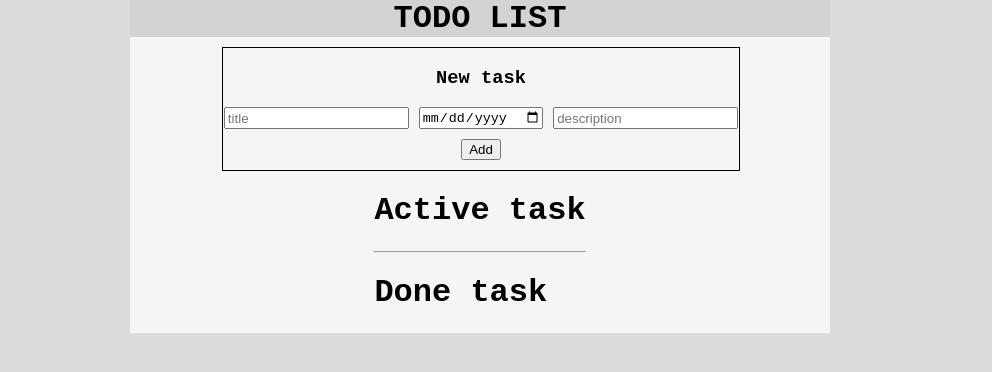
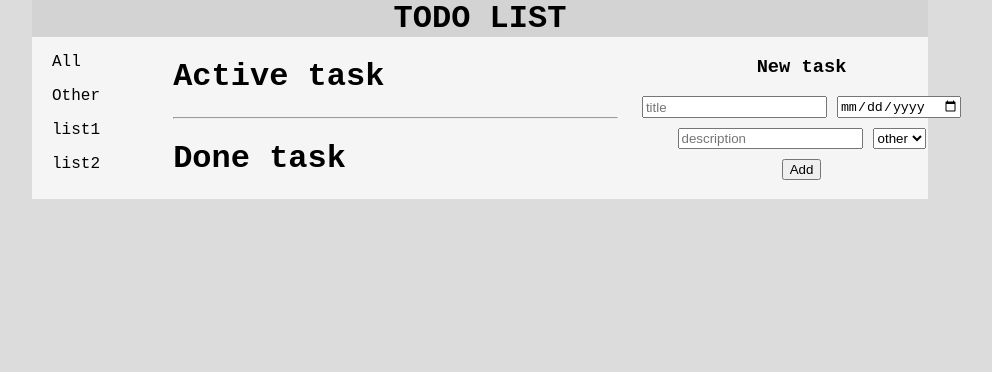
Before and after one commit to SerhiiOrSoratik/first-step-in-react, a React (Create React App) app: page / in a window 1280 px wide. Shown: the top 372 px of the page, without its empty margins (160-1152 px from the left). Built offline with nearby package versions, Linux system fonts and the light colour scheme.

Commit message:
change layout

```diff
--- a/package.json
+++ b/package.json
@@ -8,6 +8,7 @@
     "@testing-library/user-event": "^12.8.3",
     "react": "^17.0.2",
     "react-dom": "^17.0.2",
+    "react-router-dom": "^6.0.0-beta.2",
     "react-scripts": "4.0.3",
     "web-vitals": "^1.1.2"
   },
--- a/src/App.css
+++ b/src/App.css
@@ -1,5 +1,6 @@
 body {
     margin: 0;
+    padding: 0;
     background-color: gainsboro;
     font-family: "Courier New", Courier, monospace;
 }
@@ -9,11 +10,17 @@ body {
     justify-content: center;
   }
 
+.main-content {
+  display: flex;
+  justify-content: space-between;
+
+}
+
   .todo {
-    width: 700px;
+    width: 70%;
     height: 100%;
     background-color: whitesmoke;
     display: flex;
-    justify-content: center;
+    justify-content: space-between;
     flex-wrap: wrap;
   }
--- a/src/App.js
+++ b/src/App.js
@@ -3,6 +3,8 @@ import "./App.css";
 import Header from "./components/Header";
 import TaskForm from "./components/Task-form";
 import Todo from "./components/Todo";
+import { BrowserRouter as Router, Link } from "react-router-dom";
+import NavBar from "./components/navBar";
 
 let idCount = 1;
 
@@ -16,6 +18,7 @@ function App() {
       done: false,
       due_date: data.due_date || "",
       description: data.description || "",
+      listId: data.listId || ""
     };
   };
 
@@ -35,16 +38,40 @@ function App() {
     changeTasks(newTaskList);
   };
 
+  const lists = [
+    {
+      id: 1,
+      title: "All",
+    },
+    {
+      id: 2,
+      title: "Other",
+    },
+    {
+      id: 3,
+      title: "list1",
+    },
+    {
+      id: 4,
+      title: "list2",
+    },
+
+  ];
+
   return (
     <div className="main">
       <div className="todo">
         <Header />
-        <TaskForm onSubmit={addNewTask} />
-        <Todo
-          tasks={taskList}
-          deleteTask={deleteTask}
-          changeConditionTask={changeConditionTask}
-        />
+        <div className="main-content">
+          <NavBar lists={lists} />
+            <Todo
+              tasks={taskList}
+              deleteTask={deleteTask}
+              changeConditionTask={changeConditionTask}
+              lists={lists}
+            />
+          <TaskForm onSubmit={addNewTask} lists={lists.slice(2)}/>
+        </div>
       </div>
     </div>
   );
--- a/src/components/Task-form.css
+++ b/src/components/Task-form.css
@@ -1,8 +1,7 @@
 
 form {
     margin-top: 10px;
-    width: 100%;
-    border: 1px solid black;
+    width: auto;
     text-align: center;
   }
 
--- a/src/components/Task-form.js
+++ b/src/components/Task-form.js
@@ -1,13 +1,18 @@
 import { Component } from "react";
 import "./Task-form.css";
 class TaskForm extends Component {
-  state = {};
+  state = {listId: 'other'};
+  lists;
+  constructor(props) {
+    super();
+    this.lists = props.lists;
+  }
 
   onSubmitHandler = (event) => {
     event.preventDefault();
     if (this.state && this.state.title) {
       this.props.onSubmit(this.state);
-      this.setState({ title: "", due_date: "", description: "" });
+      this.setState({ title: "", due_date: "", description: "", listId: 'other'});
     } else alert("Enter title pls");
   };
 
@@ -28,6 +33,13 @@ class TaskForm extends Component {
       description: event.target.value,
     });
   };
+
+  setListId = (event) => {
+    console.log(event.target.value)
+    this.setState({
+      listId: event.target.value
+    })
+  }
 
 
   render() {
@@ -57,6 +69,15 @@ class TaskForm extends Component {
               onChange={this.setDescription}
               value={this.state.description}
             />
+            <select onChange={this.setListId}>
+              <option selected value='other'>other</option>
+              {this.lists.map(l => {
+                return (
+                  <option value={l.id} key={`listId${l.id}`}>{l.title}</option>
+                )
+              })}
+            </select>
+
           </div>
           <button type="submit">Add</button>
         </form>
--- a/src/components/Task.js
+++ b/src/components/Task.js
@@ -12,13 +12,20 @@ const checkDate = (date, done) => {
       return "date";
     }
   }
+
   else {
     return "";
   }
 }
 
-const Task = ({tasks, deleteTask, changeConditionTask}) => {
+const getListTitle = (id, lists) => {
+  console.log(id)
+  if (id === 'other') return 'other';
+  const currentList = lists.find(l => l.id == id);
+  return currentList.title;
+}
 
+const Task = ({tasks, deleteTask, changeConditionTask, lists}) => {
   return tasks.map((task) => {
     return (
       <div id={task.id} className="task" key={`task${task.id}`}>
@@ -30,8 +37,8 @@ const Task = ({tasks, deleteTask, changeConditionTask}) => {
           <h3 className={checkDate(task.due_date, task.done)}> {task.due_date} </h3>
           <p className={"deleteTaskButton"} onClick={() => deleteTask(task.id)}>✖</p>
         </div>
-
         <p className="description">{task.description}</p>
+        <a>{getListTitle(task.listId, lists)}</a>
       </div>
     );
   });
--- a/src/components/Todo.js
+++ b/src/components/Todo.js
@@ -1,20 +1,20 @@
-import "./task.css";
+import "./todo.css";
 import Task from "./Task";
 
-const Todo = ({tasks, deleteTask, changeConditionTask}) => {
+const Todo = ({tasks, deleteTask, changeConditionTask, lists}) => {
   const activeTasks = tasks.filter(t => t.done === false);
   const doneTasks = tasks.filter(t => t.done === true);
 
   return (
-    <div>
+    <div className="todo-list">
       <div>
         <h1>Active task</h1>
-        <Task tasks={activeTasks} deleteTask={deleteTask} changeConditionTask={changeConditionTask}/>
+        <Task tasks={activeTasks} deleteTask={deleteTask} changeConditionTask={changeConditionTask} lists={lists}/>
       </div>
       <hr/>
       <div>
         <h1>Done task</h1>
-        <Task tasks={doneTasks} deleteTask={deleteTask} changeConditionTask={changeConditionTask}/>
+        <Task tasks={doneTasks} deleteTask={deleteTask} changeConditionTask={changeConditionTask} lists={lists}/>
       </div>
     </div>
   );
--- /dev/null
+++ b/src/components/list.jsx
@@ -0,0 +1,14 @@
+
+const List = (props) => {
+    const { lists } = props;
+    return lists.map((list) => {
+        return (
+            <div key={`list${list.id}`}>
+                <p>{list.title}</p>
+            </div>
+        )
+
+    })
+}
+
+export default List;
--- /dev/null
+++ b/src/components/navBar.jsx
@@ -0,0 +1,11 @@
+import List from "./list"
+import './navbar.css'
+const NavBar = ({lists}) => {
+    return (
+        <div className="sidebar">
+            <List lists={lists} />
+        </div>
+    )
+}
+
+export default NavBar;
--- /dev/null
+++ b/src/components/navbar.css
@@ -0,0 +1,5 @@
+.sidebar {
+    width: 20%;
+    height: 100%;
+    padding-left: 20px;
+}
--- /dev/null
+++ b/src/components/todo.css
@@ -0,0 +1,4 @@
+.todo-list {
+    position: relative;
+    width: 700px;
+}
```
Also changed, not shown: 1 other file (tests, documents, lock files or other folders).
